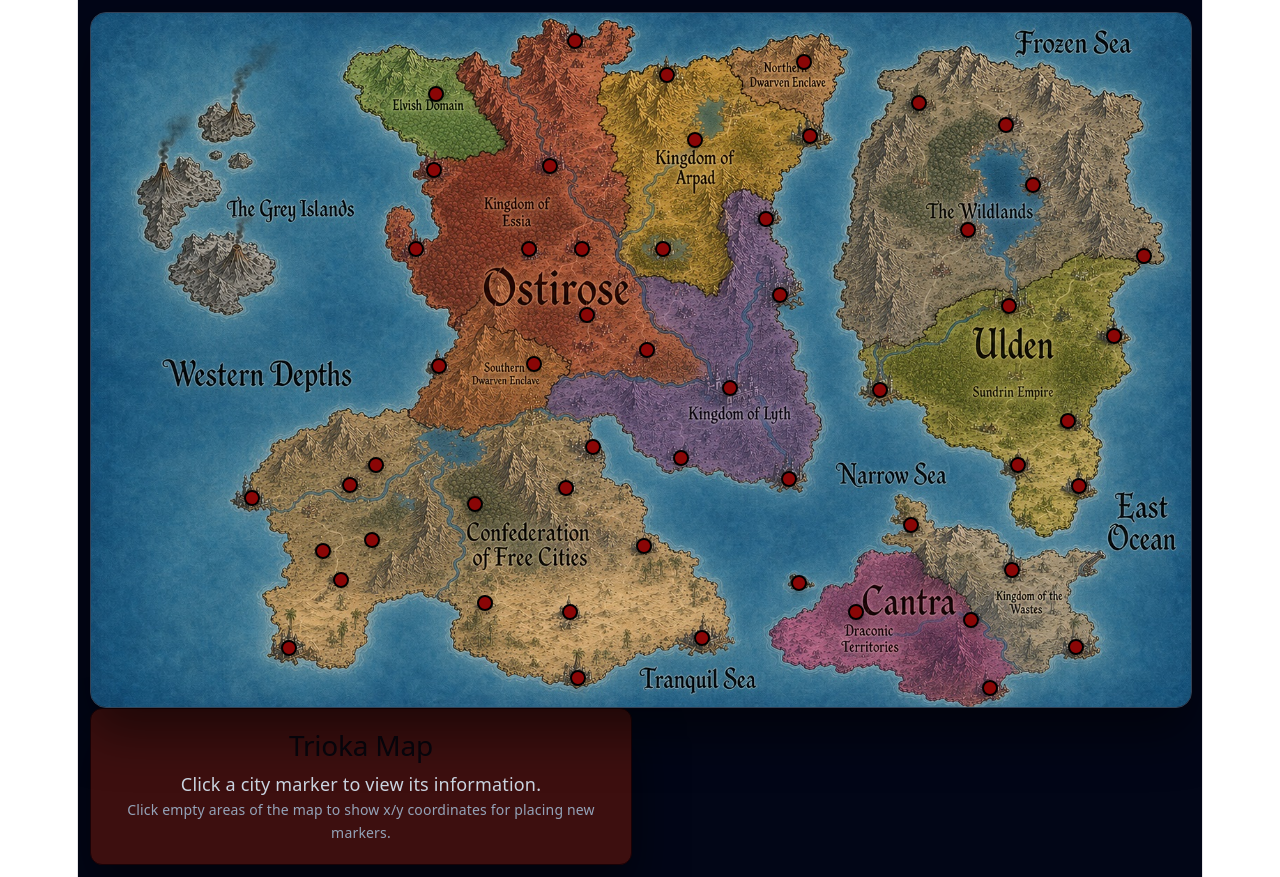
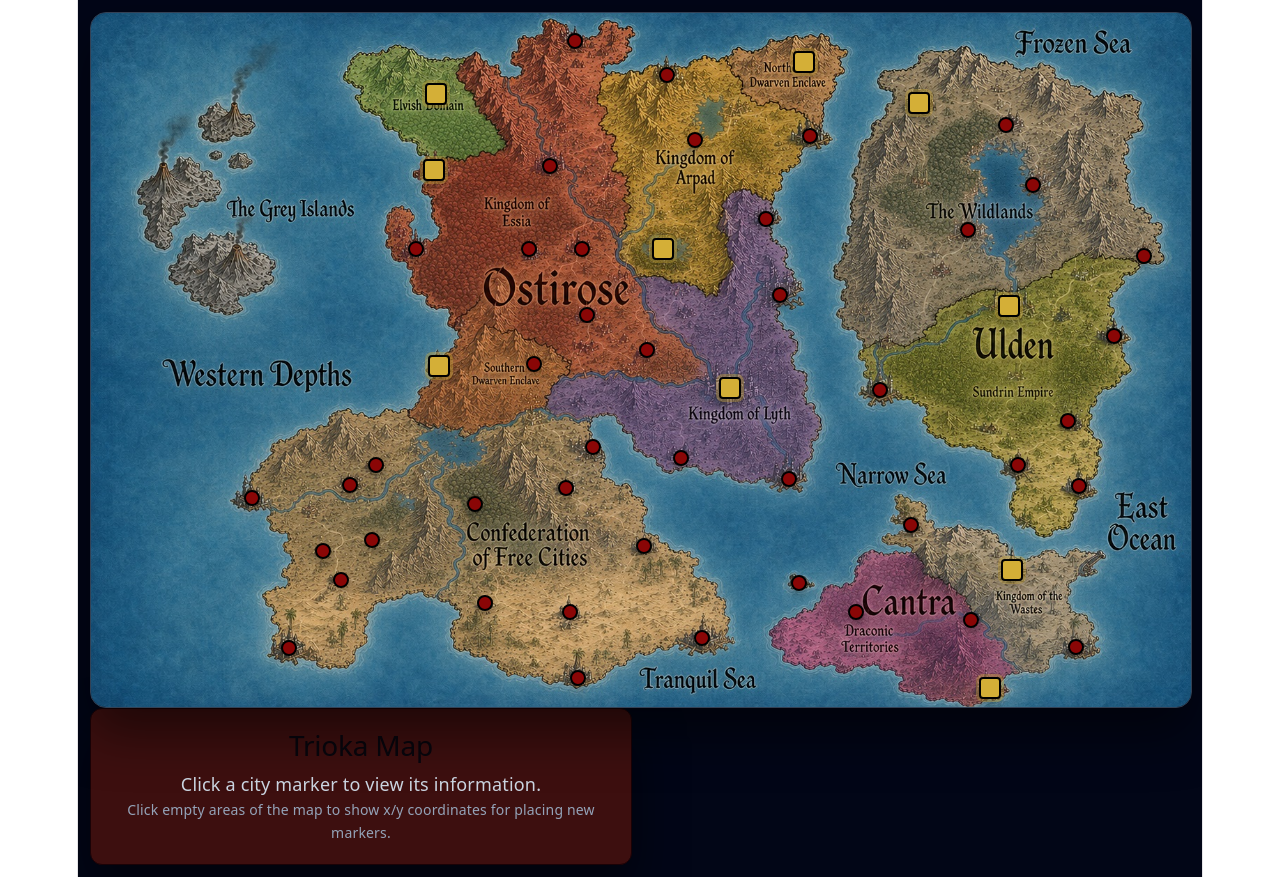
Before and after one commit to Naphappy101/Interactive-Map---Trioka-2026, a React (Vite) app: page / in a window 1280 px wide. Built offline with nearby package versions, Linux system fonts and the light colour scheme.

Commit message:
Update Trioka map

```diff
--- a/src/App.jsx
+++ b/src/App.jsx
@@ -3,6 +3,38 @@ import { cities } from "./data/locations";
 
 const MAP_WIDTH = 1578;
 const MAP_HEIGHT = 996;
+
+const getCityMarkerStyle = (city, isSelected) => {
+  const isCapital = city.type === "Capital City";
+
+  return {
+    position: "absolute",
+    left: `${(city.x / MAP_WIDTH) * 100}%`,
+    top: `${(city.y / MAP_HEIGHT) * 100}%`,
+    transform: "translate(-50%, -50%)",
+
+    width: isCapital ? "22px" : "16px",
+    height: isCapital ? "22px" : "16px",
+
+    borderRadius: isCapital ? "4px" : "999px",
+    border: "2px solid black",
+
+    backgroundColor: isSelected
+      ? "#ffee00"
+      : isCapital
+      ? "#d4af37"
+      : "#8a0606",
+
+    boxShadow: isSelected
+      ? "0 0 0 4px rgba(255, 196, 0, 0.5), 0 4px 10px rgba(0,0,0,0.3)"
+      : isCapital
+      ? "0 0 0 3px rgba(212, 175, 55, 0.35), 0 4px 10px rgba(0,0,0,0.35)"
+      : "0 4px 10px rgba(0,0,0,0.3)",
+
+    cursor: "pointer",
+    zIndex: isCapital ? 12 : 10,
+  };
+};
 
 export default function App() {
   const [selectedCity, setSelectedCity] = useState(null);
@@ -100,22 +132,8 @@ export default function App() {
                   setSelectedCity(city);
                 }}
                 title={city.name}
-                style={{
-                  position: "absolute",
-                  left: `${(city.x / MAP_WIDTH) * 100}%`,
-                  top: `${(city.y / MAP_HEIGHT) * 100}%`,
-                  transform: "translate(-50%, -50%)",
-                  width: "16px",
-                  height: "16px",
-                  borderRadius: "999px",
-                  border: "2px solid black",
-                  backgroundColor: isSelected ? "#ffee00" : "#8a0606",
-                  boxShadow: isSelected
-                    ? "0 0 0 4px rgba(255, 196, 0, 0.5), 0 4px 10px rgba(0,0,0,0.3)"
-                    : "0 4px 10px rgba(0,0,0,0.3)",
-                  cursor: "pointer",
-                  zIndex: 10,
-                }}
+                style={getCityMarkerStyle(city, isSelected)
+                }
               />
             );
           })}
```
